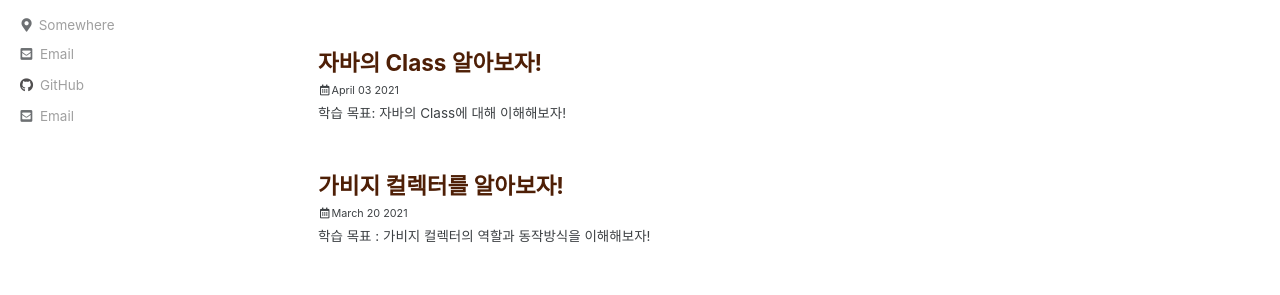
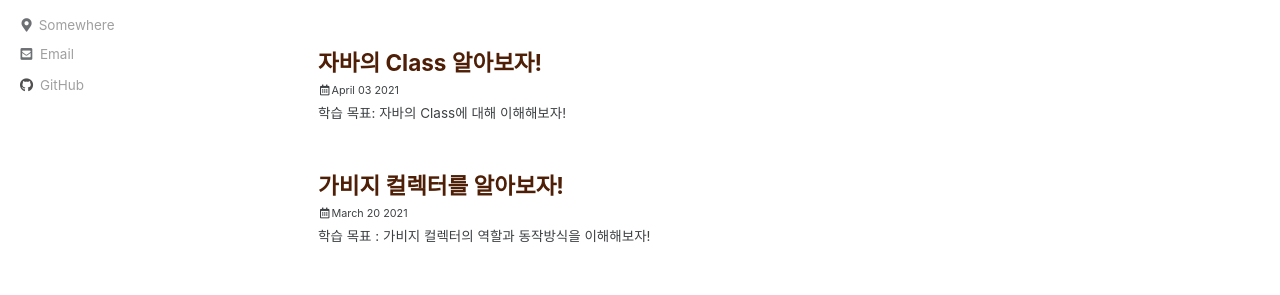
Before and after one commit to gyuripk/blog, a Jekyll site: the page built from index.html, in a window 1280 px wide. Shown: the part 271-566 px from the top of the page. Built offline with Jekyll 4.4.1, drawn with Linux system fonts in a browser that asks for light colours; cached includes are drawn as plain includes; the list of posts is cut into pages by our own code.

Commit message:
Update _config.yml

```diff
--- a/_config.yml
+++ b/_config.yml
@@ -98,7 +98,7 @@
   avatar           : "/assets/myemoji.jpg"
   bio              : "Fail fast, fail often"
   location         : "Somewhere"
-  email            : "rbfl6418@gmail.com"
+  #email            : "rbfl6418@gmail.com"
   links:
     - label: "Email"
       icon: "fas fa-fw fa-envelope-square"
```
